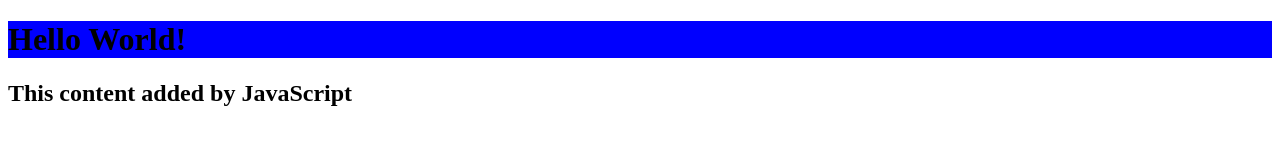
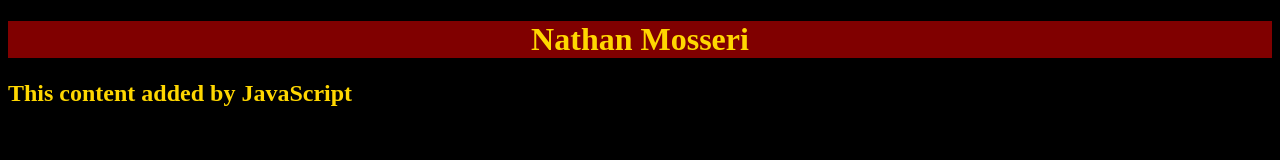
Before and after one commit to nathanmosseri/My-Personal-Website, a plain HTML site: page index.html in a window 1280 px wide. Drawn offline with Linux system fonts and the light colour scheme.

Commit message:
added name and basic background colors

```diff
--- a/index.html
+++ b/index.html
@@ -2,10 +2,12 @@
 <html lang="en">
     <head>
         <link rel="stylesheet" href="./style.css" />
-        <title>My Personal Website</title>
+        <title>Nathan's Personal Website</title>
     </head>
     <body>
-        <h1>Hello World!</h1>
+        <div id="main-head">
+            <h1>Nathan Mosseri</h1>
+        </div>
         <script src="script.js"></script>
     </body>
 </html>
--- a/style.css
+++ b/style.css
@@ -1,4 +1,13 @@
-h1 {
-    background: blue
+html {
+    background: black;
+}
 
+#main-head {
+    text-align: center;
+    color: gold;
+    background: maroon;
 }
+
+h2 {
+    color: gold;
+}
```
